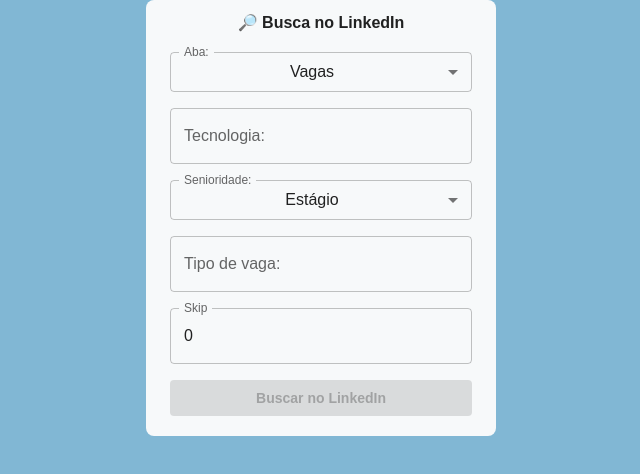
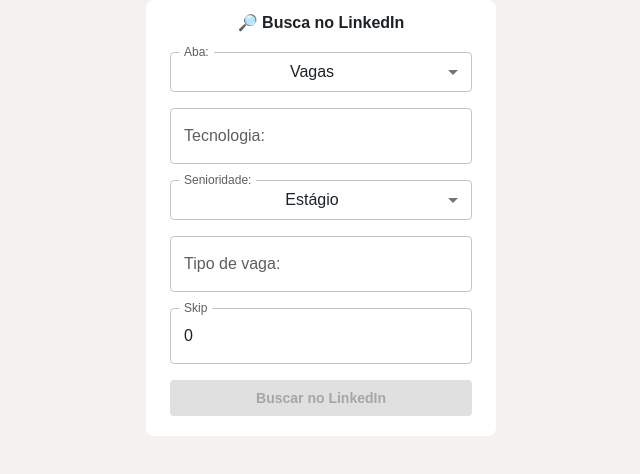
Before and after one commit to solebellsBEACH/linkedin-search, a React (Create React App) app: page / in a window 1280 px wide. Shown: the top 474 px of the page, without its empty margins (319-959 px from the left). Built offline with nearby package versions, Linux system fonts and the light colour scheme; no server answers.

Commit message:
feat: adding isOnLinkedInJobsTab

```diff
--- a/src/components/TecnicalForm/index.tsx
+++ b/src/components/TecnicalForm/index.tsx
@@ -1,12 +1,16 @@
-import React from 'react';
+import React, { useEffect, useState } from 'react';
 import { useForm, Controller } from 'react-hook-form';
 import { DeveloperFormValues } from '../../shared/types/developer';
 import { onSubmit } from '../../shared/utils/query';
 import { Button, Stack } from '@mui/material';
 import { Select } from '../select';
 import { Input } from '../input';
+import { personalQuery } from '../../shared/personalQuery';
 
 export function TecnicalForm() {
+
+  const [isJobsTab, setIsJobsTab] = useState<boolean | null>(null);
+
   const { handleSubmit, control, watch } = useForm<DeveloperFormValues>({
     defaultValues: {
       tab: 'jobs',
@@ -14,6 +18,10 @@
       seniority: 'Estágio',
     },
   });
+
+  useEffect(() => {
+    personalQuery.isOnLinkedInJobsTab().then(setIsJobsTab)
+  }, []);
 
   const values = watch();
 
@@ -23,6 +31,12 @@
   return (
     <form onSubmit={handleSubmit(onSubmit)}>
       <Stack spacing={2}>
+        {
+          isJobsTab && <Button
+          variant="contained" color="secondary">
+            Usar pesquisa atual
+        </Button>
+        }
         <Controller
           name="tab"
           control={control}
--- /dev/null
+++ b/src/shared/personalQuery/index.ts
@@ -0,0 +1,17 @@
+
+const _url = "https://www.linkedin.com/jobs/search/?currentJobId=4265458806&distance=25&f_AL=true&f_E=4&geoId=106057199&keywords=angular&origin=JOBS_HOME_KEYWORD_HISTORY&refresh=true"
+
+export async function isOnLinkedInJobsTab(): Promise<boolean> {
+  return new Promise((resolve) => {
+    chrome.tabs.query({ active: true, currentWindow: true }, (tabs) => {
+      const url = tabs[0]?.url || "";
+      resolve(url.includes("linkedin.com/jobs/search"));
+    });
+  });
+}
+
+
+
+export const personalQuery = {
+    isOnLinkedInJobsTab
+}
--- a/src/theme/theme.ts
+++ b/src/theme/theme.ts
@@ -2,15 +2,31 @@
 import { createTheme } from '@mui/material/styles';
 
 const theme = createTheme({
-  palette: {
-    background: {
-      default: '#81b7d4',
-      paper: '#f7f9fa',
-    },
-    primary: {
-      main: '#0072b1',
-    },
+palette: {
+  mode: 'light',
+  background: {
+    default: '#f3f2ef',
+    paper: '#ffffff',
   },
+  primary: {
+    light: '#4a8dcf',
+    main: '#0a66c2',
+    dark: '#004182',
+    contrastText: '#ffffff',
+  },
+  secondary: {
+    light: '#c9d6e2',
+    main: '#56687a',
+    dark: '#3b4754',
+    contrastText: '#ffffff',
+  },
+  text: {
+    primary: '#1d2226',
+    secondary: '#5e5e5e',
+  },
+  divider: '#d1d1d1',
+},
+
   typography: {
     fontFamily: 'Arial, sans-serif',
     h6: {
```
Also changed, not shown: manifest.json.
